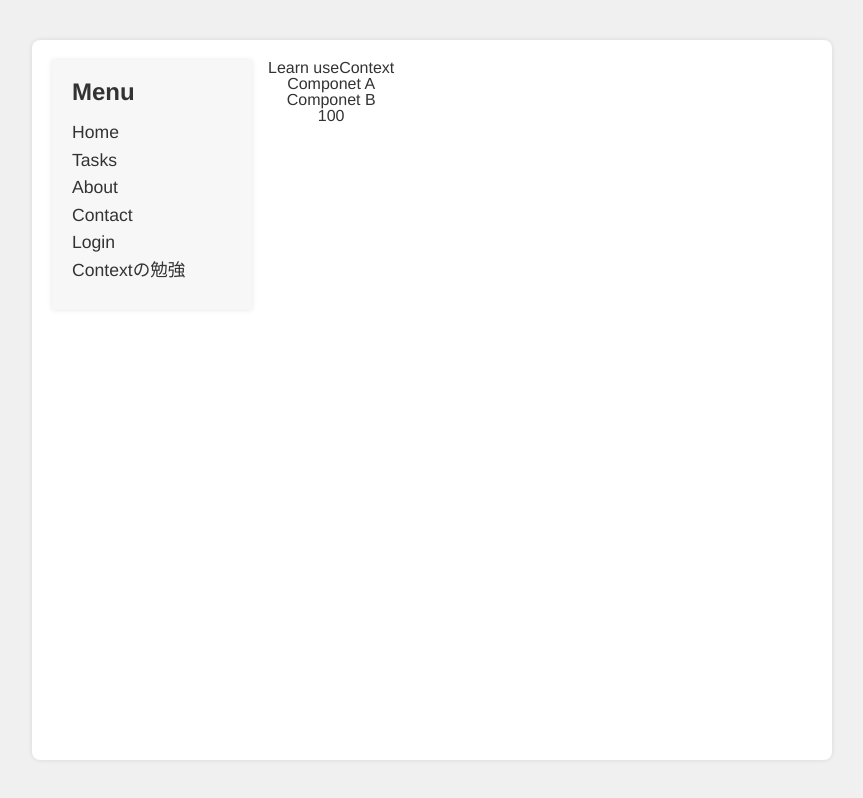
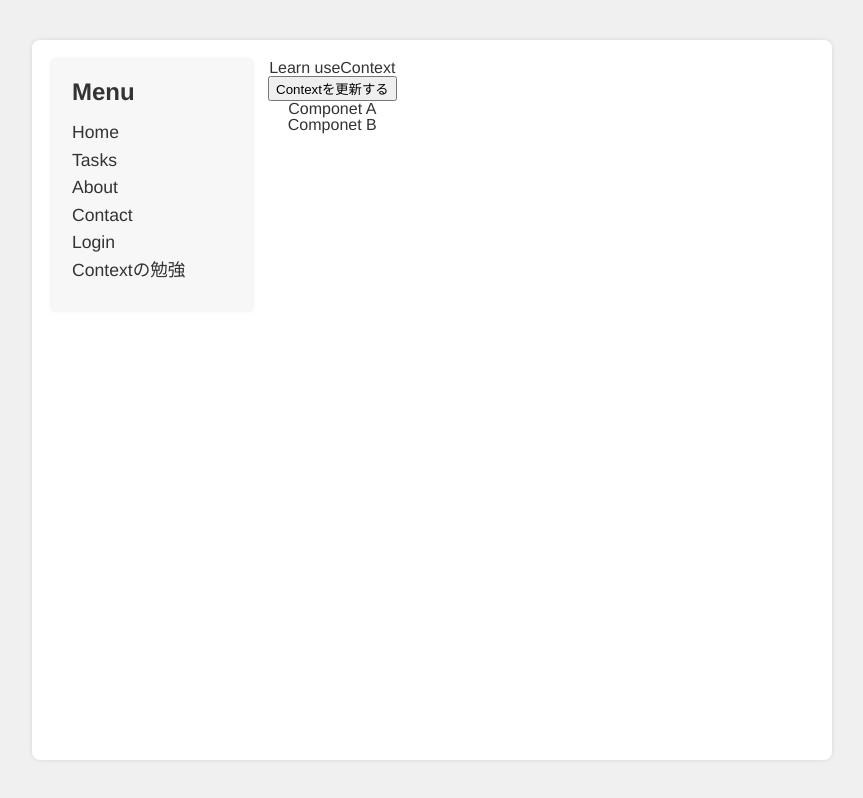
Before and after one commit to kazuya-u/NANOX-REACT, a React (Vite) app: page /poc-context in a window 1280 px wide. Shown: the whole page, without its empty margins (208-1071 px from the left). Built offline with nearby package versions, Linux system fonts and the light colour scheme.

Commit message:
Implement simple context use cases.

```diff
--- a/src/components/context/ComponentC.tsx
+++ b/src/components/context/ComponentC.tsx
@@ -1,12 +1,12 @@
-import { UserCount } from "../../pages/Context";
+import { useContext } from "react";
+import { Context } from "../../pages/Context";
 
 const ComponentC = () => {
+
+  const description = useContext(Context);
+
   return (
-    <UserCount.Consumer>
-      {(count) => {
-        return <p>{count}</p>
-      }}
-    </UserCount.Consumer>
+    <h3>{description}</h3>
   );
 };
 
--- a/src/pages/Context.tsx
+++ b/src/pages/Context.tsx
@@ -1,15 +1,19 @@
-import { createContext } from 'react';
+import { createContext, useState } from 'react';
 import ComponentA from '../components/context/ComponentA';
 
-export const UserCount = createContext();
+export type ContextType = string;
+export const Context = createContext<ContextType>("");
 
 function ParentContext() {
+  const [state, setState] = useState<ContextType>("");
+  const updateContext = () => setState("Contextを更新！");
   return (
     <div style={{ textAlign: 'center' }}>
       <h1>Learn useContext</h1>
-      <UserCount.Provider value={100} >
-      <ComponentA />
-      </UserCount.Provider>
+      <button onClick={updateContext}>Contextを更新する</button>
+      <Context.Provider value={state}>
+        <ComponentA />
+      </Context.Provider>
     </div>
   );
 }
```
